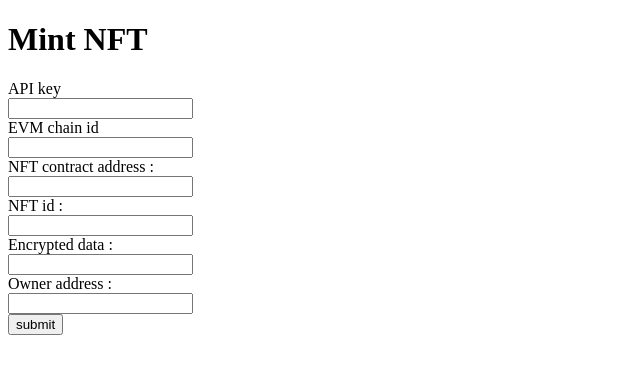
After one commit to berrezougAbdelhak/Thentic-Project, a Flask app: page /mint_nft in a window 1280 px wide. The commit adds this page. Shown: the top 374 px of the page, without its empty margins (0-640 px from the left). Run offline with Flask 2, Linux system fonts and the light colour scheme.

Commit message:
Mint_nft

```diff
--- a/App.py
+++ b/App.py
@@ -42,5 +42,30 @@ def show_nft():
         # print(r.json()["contracts"])
     return render_template("show_nft.html")
 
+@app.route("/mint_nft",methods=["POST","GET"])
+def mint_nft():
+    if request.method=="POST" :
+        api_key=request.form["api"]
+        evm_id=request.form["evm"]
+        nft_address=request.form["add"]
+        nft_id=request.form["nft_id"]
+        data=request.form["data"]
+        owner=request.form["owner"]
+
+        url = 'https://thentic.tech/api/nfts/mint'
+        headers = {'Content-Type': 'application/json'}
+        data = {'key': api_key,
+        'chain_id': evm_id,
+        "contract":nft_address,
+        "nft_id":nft_id,
+        "nft_data":data,
+        'to': owner}
+
+        r = requests.post(url, json=data, headers=headers)
+        print(r.text)
+        print(r.json()["transaction_url"])
+        webbrowser.open(r.json()["transaction_url"])
+    return render_template("mint_nft.html")
+
 if __name__=="__main__":
     app.run()
--- /dev/null
+++ b/templates/mint_nft.html
@@ -0,0 +1,39 @@
+<!DOCTYPE html>
+
+<html>
+    <head>
+        <meta charset="utf-8">
+        <meta http-equiv="X-UA-Compatible" content="IE=edge">
+        <title>Mint NFT</title>
+        <meta name="description" content="">
+        <meta name="viewport" content="width=device-width, initial-scale=1">
+        <link rel="stylesheet" href="">
+    </head>
+    <body>
+
+        <form action="" method="post" >
+            <h1><B> Mint NFT </B></h1>
+            <label for="api"> API key </label> <br>
+            <input type="text" id="api" name="api"> </label> <br>
+
+            <label for="evm"> EVM chain id </label> <br>
+            <input type="text" id="evm" name="evm"> </label> <br>
+
+            <label for="add"> NFT contract address : </label> <br>
+            <input type="text" id="add" name="add"> </label> <br>
+
+            <label for="nft_id"> NFT id : </label> <br>
+            <input type="text" id="nft_id" name="nft_id"> </label> <br>
+
+            <label for="data"> Encrypted data : </label> <br>
+            <input type="text" id="data" name="data"> </label> <br>
+
+            <label for="owner"> Owner address : </label> <br>
+            <input type="text" id="owner" name="owner"> </label> <br>
+
+            <input type="submit" value="submit" >
+
+
+        </form>
+    </body>
+</html>
```
Also changed, not shown: templates/index.html (+0 -7 lines), templates/transfer_nft.html (added, +33 -0 lines).
